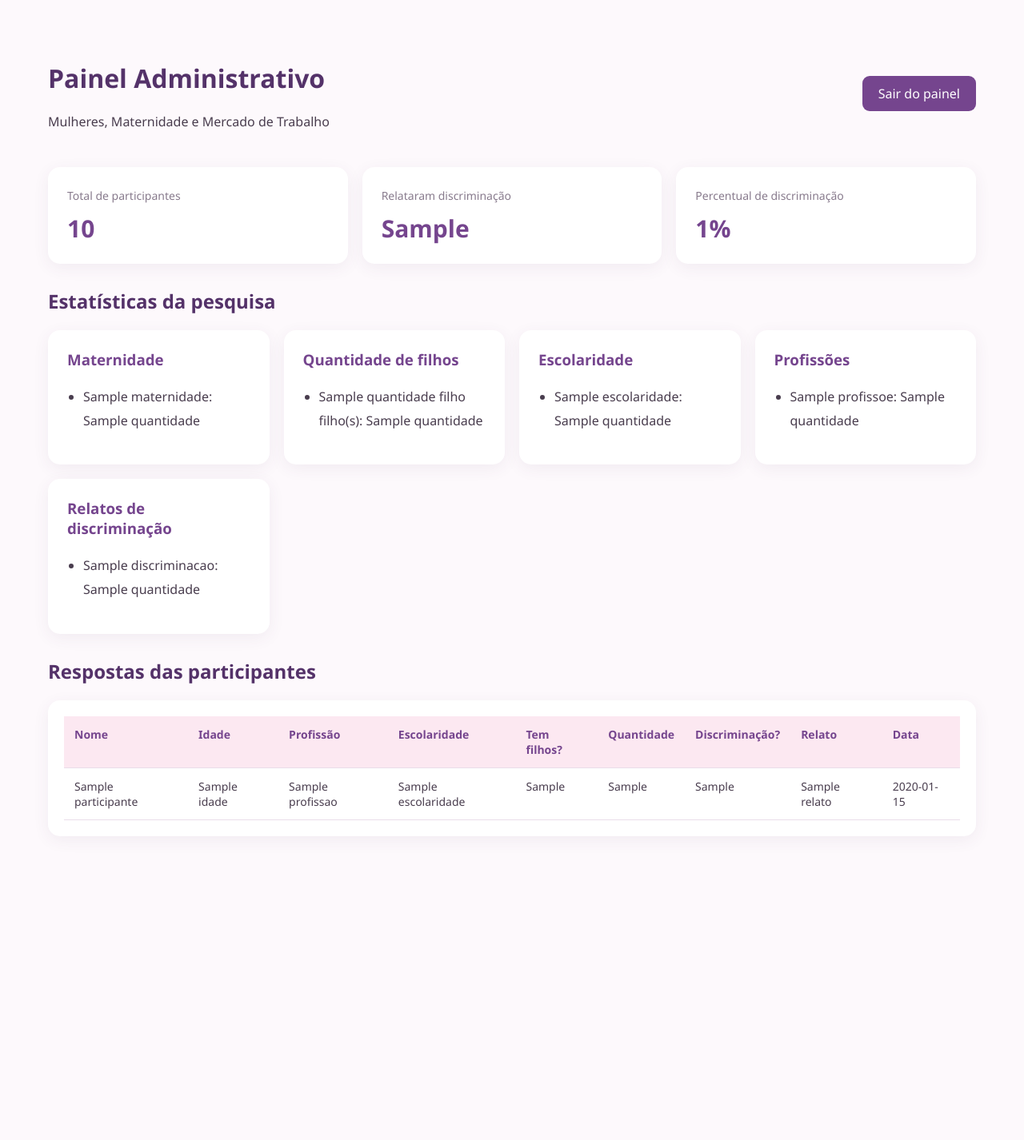
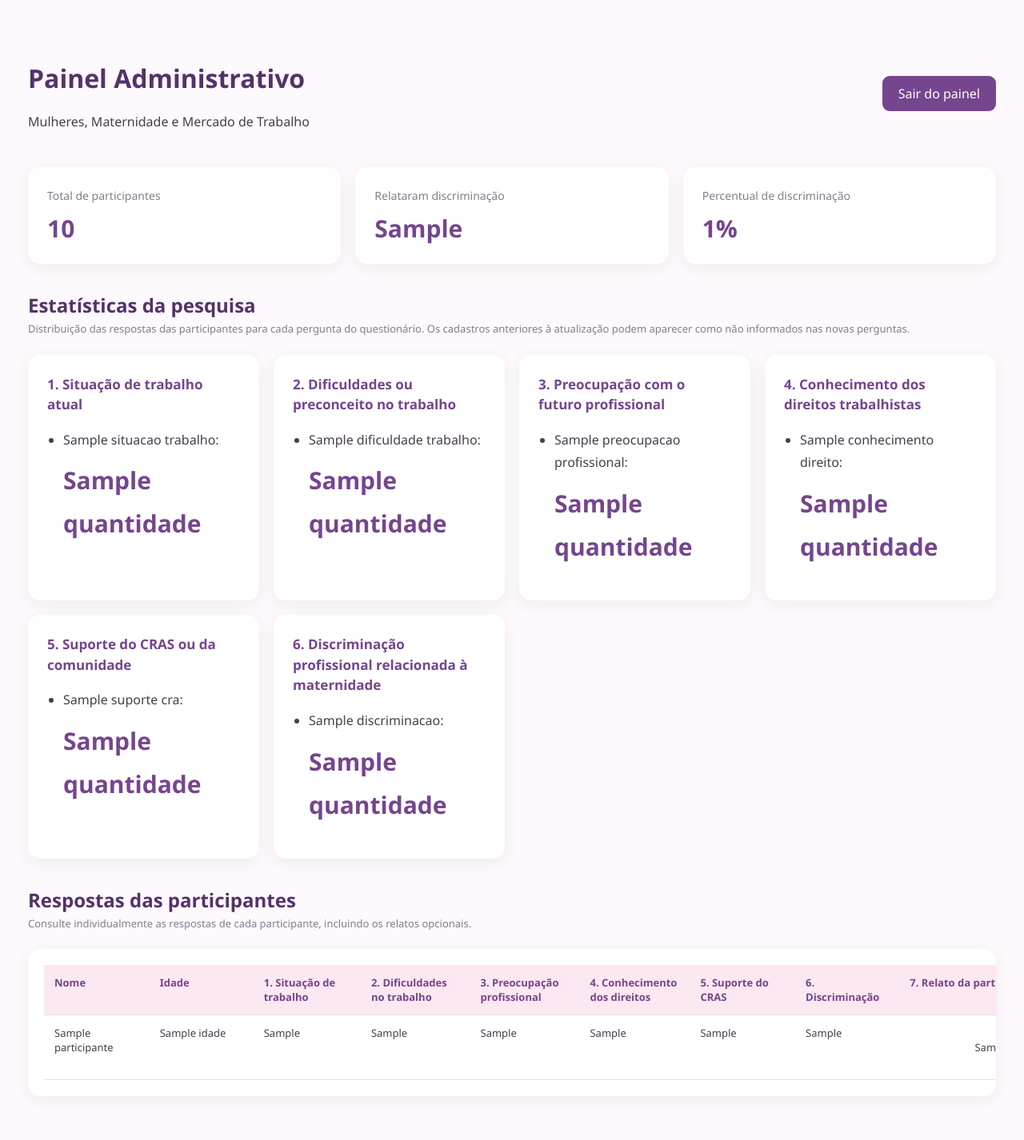
Before and after one commit to juniorrdantas/mulheres-maternidade, a FastAPI app: template templates/admin.html in a window 1280 px wide. Shown: the whole page at 80% size. Before the commit the page ends 1026 px from the top, so only its background shows below. Run offline with FastAPI, Linux system fonts and the light colour scheme; the template is opened without the code that fills it: most values are stand-ins (such as "Sample title", 1, 10 or a date in 2020); some libraries are stand-ins or nearby versions.

Commit message:
Atualiza pesquisa, painel administrativo e mensagens personalizadas

```diff
--- a/main.py
+++ b/main.py
@@ -28,8 +28,6 @@ app = FastAPI(
     title="Mulheres, Maternidade e Mercado de Trabalho"
 )
 
-
-# Verifica a chave de sessão
 SESSION_SECRET = os.getenv("SESSION_SECRET")
 
 if not SESSION_SECRET:
@@ -37,8 +35,6 @@ if not SESSION_SECRET:
         "SESSION_SECRET não encontrada no arquivo .env"
     )
 
-
-# Configuração das sessões
 app.add_middleware(
     SessionMiddleware,
     secret_key=SESSION_SECRET,
@@ -46,8 +42,6 @@ app.add_middleware(
     https_only=False
 )
 
-
-# Arquivos estáticos e templates
 app.mount(
     "/static",
     StaticFiles(directory="static"),
@@ -92,6 +86,118 @@ def administrador_logado(request: Request):
 
 
 # --------------------------------------------------
+# MENSAGENS PERSONALIZADAS DE INCENTIVO
+# --------------------------------------------------
+
+def gerar_mensagem_incentivo(
+    situacao_trabalho,
+    dificuldade_trabalho,
+    preocupacao_profissional,
+    conhecimento_direitos,
+    sofreu_discriminacao
+):
+
+    dificuldade = (dificuldade_trabalho or "").lower()
+    preocupacao = (preocupacao_profissional or "").lower()
+    conhecimento = (conhecimento_direitos or "").lower()
+    discriminacao = (sofreu_discriminacao or "").lower()
+    situacao = (situacao_trabalho or "").lower()
+
+    # Situação de discriminação
+    if (
+        discriminacao.strip() == "sim"
+        or "rejeição" in dificuldade
+        or "pressão" in dificuldade
+    ):
+        return (
+            "Você merece respeito e igualdade!",
+            "Nenhuma mulher deve ser prejudicada profissionalmente "
+            "por ser mãe. Sua experiência merece ser ouvida, seus "
+            "direitos precisam ser respeitados e sua capacidade "
+            "profissional não pode ser definida pela maternidade. "
+            "Você merece trabalhar em um ambiente digno, justo e "
+            "livre de discriminação."
+        )
+
+    # Situação de desemprego
+    if "desempregada" in situacao:
+        return (
+            "Novas oportunidades podem surgir!",
+            "Estar fora do mercado de trabalho não diminui seu "
+            "talento, sua capacidade ou seu valor. Sua trajetória "
+            "continua sendo importante. A maternidade faz parte "
+            "da sua história, mas não limita seus sonhos nem suas "
+            "possibilidades profissionais. Você merece oportunidades "
+            "e condições justas para recomeçar."
+        )
+
+    # Dificuldade de conciliar trabalho e maternidade
+    if (
+        "conciliar" in preocupacao
+        or "rotina de trabalho" in preocupacao
+    ):
+        return (
+            "Você não precisa dar conta de tudo sozinha!",
+            "Conciliar maternidade e trabalho pode ser desafiador. "
+            "É importante lembrar que o cuidado com os filhos não "
+            "deve ser uma responsabilidade enfrentada sem apoio. "
+            "Você também merece tempo, oportunidades, reconhecimento "
+            "e condições dignas para desenvolver sua vida profissional."
+        )
+
+    # Dificuldade com creche e rede de apoio
+    if (
+        "creche" in preocupacao
+        or "deixar o bebê" in preocupacao
+        or "rede de apoio" in preocupacao
+    ):
+        return (
+            "Você merece apoio nessa caminhada!",
+            "Ter uma rede de apoio e acesso a serviços de cuidado "
+            "infantil pode fazer diferença na vida de uma mãe. "
+            "Buscar apoio não é sinal de fraqueza. É um direito "
+            "e uma necessidade legítima. Sua participação ajuda "
+            "a dar visibilidade a essa realidade."
+        )
+
+    # Preocupação com renda
+    if "renda" in preocupacao:
+        return (
+            "Seus sonhos e sua independência importam!",
+            "A preocupação com a renda e o sustento da família "
+            "é uma realidade para muitas mulheres. Você merece "
+            "oportunidades de trabalho, valorização profissional "
+            "e condições para construir um futuro com mais "
+            "segurança e autonomia."
+        )
+
+    # Conhecimento dos direitos
+    if (
+        "dúvidas" in conhecimento
+        or "não conheço" in conhecimento
+    ):
+        return (
+            "Conhecer seus direitos é um passo importante!",
+            "Toda mulher merece conhecer e ter respeitados seus "
+            "direitos. Buscar informação é uma forma de fortalecer "
+            "sua autonomia e reconhecer o valor da sua trajetória. "
+            "Você não está sozinha nessa busca por respeito e "
+            "igualdade de oportunidades."
+        )
+
+    # Mensagem geral para quem não se enquadrou nas situações acima
+    return (
+        "Sua voz importa e sua história tem valor!",
+        "Sua participação contribui para ampliar o diálogo sobre "
+        "maternidade, trabalho e igualdade de oportunidades. "
+        "Cada experiência compartilhada ajuda a dar visibilidade "
+        "aos desafios enfrentados pelas mulheres. Continue "
+        "reconhecendo seu valor, sua capacidade e seus direitos. "
+        "Você merece respeito e oportunidades."
+    )
+
+
+# --------------------------------------------------
 # PÁGINA INICIAL
 # --------------------------------------------------
 
@@ -109,31 +215,53 @@ def inicio(request: Request):
 
 @app.post("/responder")
 def responder(
+    request: Request,
     nome: str = Form(...),
     idade: int = Form(...),
-    profissao: str = Form(...),
-    escolaridade: str = Form(...),
-    tem_filhos: str = Form(...),
-    quantidade_filhos: int = Form(0),
+    situacao_trabalho: str = Form(...),
+    dificuldade_trabalho: str = Form(...),
+    preocupacao_profissional: str = Form(...),
+    conhecimento_direitos: str = Form(...),
+    suporte_cras: str = Form(...),
     sofreu_discriminacao: str = Form(...),
     relato: str = Form(""),
     db: Session = Depends(get_db)
 ):
 
     participante = Participante(
-        nome=nome,
+        nome=nome.strip(),
         idade=idade,
-        profissao=profissao,
-        escolaridade=escolaridade,
-        tem_filhos=tem_filhos,
-        quantidade_filhos=quantidade_filhos,
-        situacao_trabalho="",
+
+        # Campos da pesquisa atual
+        situacao_trabalho=situacao_trabalho,
+        dificuldade_trabalho=dificuldade_trabalho,
+        preocupacao_profissional=preocupacao_profissional,
+        conhecimento_direitos=conhecimento_direitos,
+        suporte_cras=suporte_cras,
         sofreu_discriminacao=sofreu_discriminacao,
-        relato=relato
+        relato=relato.strip()
     )
 
-    db.add(participante)
-    db.commit()
+    try:
+        db.add(participante)
+        db.commit()
+
+    except Exception:
+        db.rollback()
+        raise
+
+    # Gera a mensagem personalizada após o registro no banco
+    titulo, mensagem = gerar_mensagem_incentivo(
+        situacao_trabalho=situacao_trabalho,
+        dificuldade_trabalho=dificuldade_trabalho,
+        preocupacao_profissional=preocupacao_profissional,
+        conhecimento_direitos=conhecimento_direitos,
+        sofreu_discriminacao=sofreu_discriminacao
+    )
+
+    # Guarda somente a mensagem de agradecimento na sessão
+    request.session["titulo_incentivo"] = titulo
+    request.session["mensagem_incentivo"] = mensagem
 
     return RedirectResponse(
         "/obrigado",
@@ -142,14 +270,32 @@ def responder(
 
 
 # --------------------------------------------------
-# PÁGINA DE AGRADECIMENTO
+# PÁGINA DE AGRADECIMENTO PERSONALIZADO
 # --------------------------------------------------
 
 @app.get("/obrigado", response_class=HTMLResponse)
 def obrigado(request: Request):
+
+    titulo = request.session.pop(
+        "titulo_incentivo",
+        "Sua voz importa!"
+    )
+
+    mensagem = request.session.pop(
+        "mensagem_incentivo",
+        "Sua participação é muito importante. Cada experiência "
+        "compartilhada contribui para fortalecer o debate sobre "
+        "maternidade, igualdade de oportunidades e respeito às "
+        "mulheres no mercado de trabalho."
+    )
+
     return templates.TemplateResponse(
         request=request,
-        name="obrigado.html"
+        name="obrigado.html",
+        context={
+            "titulo_incentivo": titulo,
+            "mensagem_incentivo": mensagem
+        }
     )
 
 
@@ -187,7 +333,6 @@ def realizar_login(
     usuario_correto = os.getenv("ADMIN_USERNAME")
     senha_correta = os.getenv("ADMIN_PASSWORD")
 
-    # Verifica se as configurações existem
     if not usuario_correto or not senha_correta:
         return templates.TemplateResponse(
             request=request,
@@ -198,12 +343,10 @@ def realizar_login(
             status_code=500
         )
 
-    # Compara o usuário, permitindo caracteres acentuados
     usuario_valido = (
         usuario.strip() == usuario_correto.strip()
     )
 
-    # Compara a senha de maneira segura
     senha_valida = secrets.compare_digest(
         senha.encode("utf-8"),
         senha_correta.encode("utf-8")
@@ -215,7 +358,6 @@ def realizar_login(
 
         request.session["admin_logado"] = True
 
-        # Define a expiração fixa de 5 minutos
         request.session["expiracao"] = (
             datetime.now() + timedelta(minutes=5)
         ).timestamp()
@@ -260,22 +402,19 @@ def admin(
     db: Session = Depends(get_db)
 ):
 
-    # Verifica autenticação e prazo da sessão
     if not administrador_logado(request):
         return RedirectResponse(
             "/login",
             status_code=303
         )
 
-    # Busca os participantes no banco
     participantes = db.query(Participante).order_by(
         Participante.data_cadastro.desc()
     ).all()
 
-    # Total de participantes
     total = len(participantes)
 
-    # Participantes que relataram discriminação
+    # Discriminação profissional
     discriminacao_sim = sum(
         1
         for p in participantes
@@ -283,43 +422,63 @@ def admin(
         in ["sim", "s", "true", "1"]
     )
 
-    # Percentual de discriminação
     percentual_discriminacao = (
         round((discriminacao_sim / total) * 100, 1)
         if total else 0
     )
 
-    # Estatísticas de escolaridade
-    escolaridade = Counter(
-        (p.escolaridade or "Não informado")
+    # Estatísticas da pesquisa atual
+    situacao_trabalho = Counter(
+        p.situacao_trabalho or "Não informado"
         for p in participantes
     )
 
-    # Estatísticas de profissões
-    profissoes = Counter(
-        (p.profissao or "Não informado")
+    dificuldade_trabalho = Counter(
+        p.dificuldade_trabalho or "Não informado"
         for p in participantes
     )
 
-    # Estatísticas de maternidade
-    maternidade = Counter(
-        (p.tem_filhos or "Não informado")
+    preocupacao_profissional = Counter(
+        p.preocupacao_profissional or "Não informado"
         for p in participantes
     )
 
-    # Quantidade de filhos
+    conhecimento_direitos = Counter(
+        p.conhecimento_direitos or "Não informado"
+        for p in participantes
+    )
+
+    suporte_cras = Counter(
+        p.suporte_cras or "Não informado"
+        for p in participantes
+    )
+
+    discriminacao = Counter(
+        p.sofreu_discriminacao or "Não informado"
+        for p in participantes
+    )
+
+    # Estatísticas antigas preservadas para compatibilidade
+    escolaridade = Counter(
+        p.escolaridade or "Não informado"
+        for p in participantes
+    )
+
+    profissoes = Counter(
+        p.profissao or "Não informado"
+        for p in participantes
+    )
+
+    maternidade = Counter(
+        p.tem_filhos or "Não informado"
+        for p in participantes
+    )
+
     quantidade_filhos = Counter(
         str(p.quantidade_filhos or 0)
         for p in participantes
     )
 
-    # Estatísticas de discriminação
-    discriminacao = Counter(
-        (p.sofreu_discriminacao or "Não informado")
-        for p in participantes
-    )
-
-    # Renderiza o painel
     return templates.TemplateResponse(
         request=request,
         name="admin.html",
@@ -328,6 +487,15 @@ def admin(
             "total": total,
             "discriminacao_sim": discriminacao_sim,
             "percentual_discriminacao": percentual_discriminacao,
+
+            # Pesquisa atual
+            "situacao_trabalho": situacao_trabalho.most_common(),
+            "dificuldade_trabalho": dificuldade_trabalho.most_common(),
+            "preocupacao_profissional": preocupacao_profissional.most_common(),
+            "conhecimento_direitos": conhecimento_direitos.most_common(),
+            "suporte_cras": suporte_cras.most_common(),
+
+            # Compatibilidade com o painel antigo
             "escolaridade": escolaridade.most_common(),
             "profissoes": profissoes.most_common(),
             "maternidade": maternidade.most_common(),
--- a/templates/admin.html
+++ b/templates/admin.html
@@ -1,4 +1,3 @@
-
 <!DOCTYPE html>
 <html lang="pt-BR">
 <head>
@@ -16,7 +15,7 @@
         }
 
         .painel {
-            max-width: 1200px;
+            max-width: 1250px;
             margin: 35px auto;
             padding: 20px;
         }
@@ -54,6 +53,7 @@
             padding: 24px;
             border-radius: 15px;
             box-shadow: 0 5px 20px rgba(84, 50, 105, 0.07);
+            min-width: 0;
         }
 
         .card span {
@@ -70,7 +70,7 @@
 
         .estatisticas {
             display: grid;
-            grid-template-columns: repeat(auto-fit, minmax(250px, 1fr));
+            grid-template-columns: repeat(auto-fit, minmax(280px, 1fr));
             gap: 18px;
             margin-bottom: 30px;
         }
@@ -78,11 +78,18 @@
         .estatisticas h3 {
             color: #75458e;
             margin-top: 0;
+            line-height: 1.5;
+            font-size: 17px;
         }
 
         .estatisticas ul {
             padding-left: 20px;
-            line-height: 1.9;
+            line-height: 1.8;
+            overflow-wrap: anywhere;
+        }
+
+        .estatisticas li {
+            margin-bottom: 8px;
         }
 
         .tabela-container {
@@ -96,32 +103,49 @@
         table {
             width: 100%;
             border-collapse: collapse;
-            min-width: 850px;
+            min-width: 1400px;
         }
 
         th, td {
             padding: 13px;
             border-bottom: 1px solid #eaddea;
             text-align: left;
-            font-size: 14px;
+            font-size: 13px;
             vertical-align: top;
         }
 
         th {
             color: #75458e;
             background: #fce8f1;
+            min-width: 130px;
+        }
+
+        td {
+            overflow-wrap: anywhere;
+            max-width: 260px;
         }
 
         .relato {
-            max-width: 300px;
+            min-width: 200px;
             white-space: pre-wrap;
-            overflow-wrap: anywhere;
         }
 
         .vazio {
             text-align: center;
             padding: 25px;
             color: #887b8d;
+        }
+
+        .observacao {
+            color: #887b8d;
+            font-size: 13px;
+            line-height: 1.6;
+            margin: -15px 0 22px;
+        }
+
+        .secao-titulo {
+            margin-top: 35px;
+            margin-bottom: 18px;
         }
 
         @media (max-width: 600px) {
@@ -137,6 +161,10 @@
             .card {
                 padding: 18px;
             }
+
+            .tabela-container {
+                padding: 12px;
+            }
         }
     </style>
 </head>
@@ -144,6 +172,8 @@
 <body>
 
 <main class="painel">
+
+    <!-- CABEÇALHO -->
 
     <header class="cabecalho">
         <div>
@@ -155,6 +185,9 @@
 
         <a href="/logout" class="sair">Sair do painel</a>
     </header>
+
+
+    <!-- INDICADORES PRINCIPAIS -->
 
     <section class="indicadores">
 
@@ -175,59 +208,126 @@
 
     </section>
 
-    <h2>Estatísticas da pesquisa</h2>
+
+    <!-- ESTATÍSTICAS -->
+
+    <h2 class="secao-titulo">Estatísticas da pesquisa</h2>
+
+    <p class="observacao">
+        Distribuição das respostas das participantes para cada pergunta
+        do questionário. Os cadastros anteriores à atualização podem
+        aparecer como não informados nas novas perguntas.
+    </p>
 
     <section class="estatisticas">
 
+        <!-- PERGUNTA 1 -->
+
         <div class="card">
-            <h3>Maternidade</h3>
+            <h3>
+                1. Situação de trabalho atual
+            </h3>
+
             <ul>
-                {% for nome, quantidade in maternidade %}
-                    <li>{{ nome }}: {{ quantidade }}</li>
+                {% for nome, quantidade in situacao_trabalho %}
+                    <li>
+                        {{ nome }}: <strong>{{ quantidade }}</strong>
+                    </li>
                 {% else %}
                     <li>Sem respostas.</li>
                 {% endfor %}
             </ul>
         </div>
 
+
+        <!-- PERGUNTA 2 -->
+
         <div class="card">
-            <h3>Quantidade de filhos</h3>
+            <h3>
+                2. Dificuldades ou preconceito no trabalho
+            </h3>
+
             <ul>
-                {% for nome, quantidade in quantidade_filhos %}
-                    <li>{{ nome }} filho(s): {{ quantidade }}</li>
+                {% for nome, quantidade in dificuldade_trabalho %}
+                    <li>
+                        {{ nome }}: <strong>{{ quantidade }}</strong>
+                    </li>
                 {% else %}
                     <li>Sem respostas.</li>
                 {% endfor %}
             </ul>
         </div>
 
+
+        <!-- PERGUNTA 3 -->
+
         <div class="card">
-            <h3>Escolaridade</h3>
+            <h3>
+                3. Preocupação com o futuro profissional
+            </h3>
+
             <ul>
-                {% for nome, quantidade in escolaridade %}
-                    <li>{{ nome }}: {{ quantidade }}</li>
+                {% for nome, quantidade in preocupacao_profissional %}
+                    <li>
+                        {{ nome }}: <strong>{{ quantidade }}</strong>
+                    </li>
                 {% else %}
                     <li>Sem respostas.</li>
                 {% endfor %}
             </ul>
         </div>
 
+
+        <!-- PERGUNTA 4 -->
+
         <div class="card">
-            <h3>Profissões</h3>
+            <h3>
+                4. Conhecimento dos direitos trabalhistas
+            </h3>
+
             <ul>
-                {% for nome, quantidade in profissoes %}
-                    <li>{{ nome }}: {{ quantidade }}</li>
+                {% for nome, quantidade in conhecimento_direitos %}
+                    <li>
+                        {{ nome }}: <strong>{{ quantidade }}</strong>
+                    </li>
                 {% else %}
                     <li>Sem respostas.</li>
                 {% endfor %}
             </ul>
         </div>
 
+
+        <!-- PERGUNTA 5 -->
+
         <div class="card">
-            <h3>Relatos de discriminação</h3>
+            <h3>
+                5. Suporte do CRAS ou da comunidade
+            </h3>
+
+            <ul>
+                {% for nome, quantidade in suporte_cras %}
+                    <li>
+                        {{ nome }}: <strong>{{ quantidade }}</strong>
+                    </li>
+                {% else %}
+                    <li>Sem respostas.</li>
+                {% endfor %}
+            </ul>
+        </div>
+
+
+        <!-- PERGUNTA 6 -->
+
+        <div class="card">
+            <h3>
+                6. Discriminação profissional relacionada à maternidade
+            </h3>
+
             <ul>
                 {% for nome, quantidade in discriminacao %}
-                    <li>{{ nome }}: {{ quantidade }}</li>
+                    <li>
+                        {{ nome }}: <strong>{{ quantidade }}</strong>
+                    </li>
                 {% else %}
                     <li>Sem respostas.</li>
                 {% endfor %}
@@ -236,38 +336,77 @@
 
     </section>
 
-    <h2>Respostas das participantes</h2>
+
+    <!-- RESPOSTAS INDIVIDUAIS -->
+
+    <h2 class="secao-titulo">
+        Respostas das participantes
+    </h2>
+
+    <p class="observacao">
+        Consulte individualmente as respostas de cada participante,
+        incluindo os relatos opcionais.
+    </p>
 
     <section class="tabela-container">
 
         {% if participantes %}
 
         <table>
+
             <thead>
                 <tr>
                     <th>Nome</th>
                     <th>Idade</th>
-                    <th>Profissão</th>
-                    <th>Escolaridade</th>
-                    <th>Tem filhos?</th>
-                    <th>Quantidade</th>
-                    <th>Discriminação?</th>
-                    <th>Relato</th>
-                    <th>Data</th>
+                    <th>1. Situação de trabalho</th>
+                    <th>2. Dificuldades no trabalho</th>
+                    <th>3. Preocupação profissional</th>
+                    <th>4. Conhecimento dos direitos</th>
+                    <th>5. Suporte do CRAS</th>
+                    <th>6. Discriminação</th>
+                    <th>7. Relato da participante</th>
+                    <th>Data do cadastro</th>
                 </tr>
             </thead>
 
             <tbody>
+
                 {% for p in participantes %}
+
                 <tr>
+
                     <td>{{ p.nome }}</td>
+
                     <td>{{ p.idade }}</td>
-                    <td>{{ p.profissao }}</td>
-                    <td>{{ p.escolaridade }}</td>
-                    <td>{{ p.tem_filhos }}</td>
-                    <td>{{ p.quantidade_filhos or 0 }}</td>
-                    <td>{{ p.sofreu_discriminacao }}</td>
-                    <td class="relato">{{ p.relato or "Sem relato" }}</td>
+
+                    <td>
+                        {{ p.situacao_trabalho or "Não informado" }}
+                    </td>
+
+                    <td>
+                        {{ p.dificuldade_trabalho or "Não informado" }}
+                    </td>
+
+                    <td>
+                        {{ p.preocupacao_profissional or "Não informado" }}
+                    </td>
+
+                    <td>
+                        {{ p.conhecimento_direitos or "Não informado" }}
+                    </td>
+
+                    <td>
+                        {{ p.suporte_cras or "Não informado" }}
+                    </td>
+
+                    <td>
+                        {{ p.sofreu_discriminacao or "Não informado" }}
+                    </td>
+
+                    <td class="relato">
+                        {{ p.relato or "Sem relato" }}
+                    </td>
+
                     <td>
                         {% if p.data_cadastro %}
                             {{ p.data_cadastro.strftime("%d/%m/%Y %H:%M") }}
@@ -275,9 +414,13 @@
                             -
                         {% endif %}
                     </td>
+
                 </tr>
+
                 {% endfor %}
+
             </tbody>
+
         </table>
 
         {% else %}
```
Also changed, not shown: models.py (+21 -7 lines), templates/index.html (+1 -10 lines), templates/obrigado.html (+71 -7 lines).
